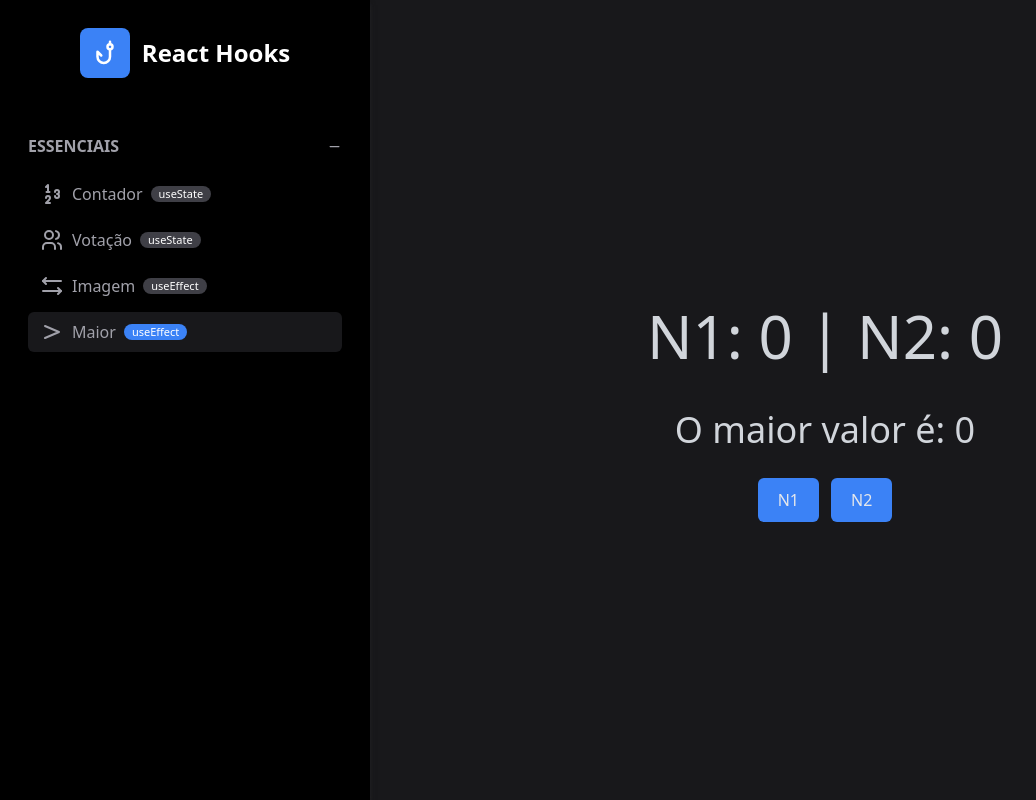
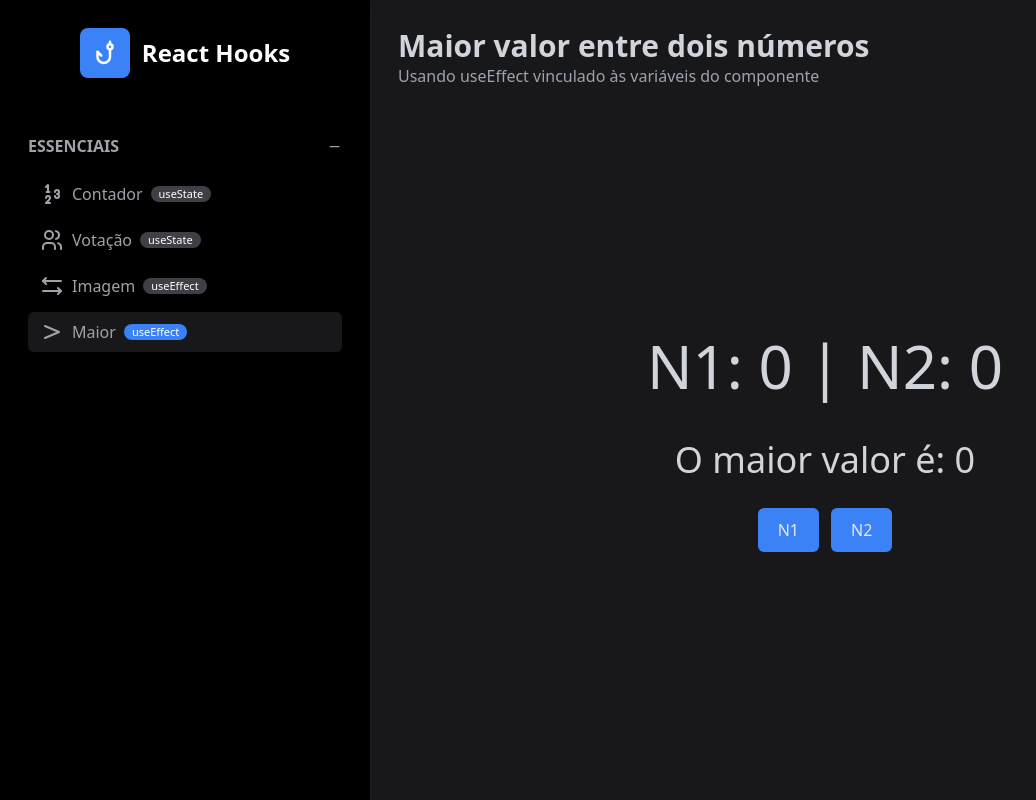
Before and after one commit to felipemrqs/react_hooks, a Next.js app: page /essenciais/maior in a window 1280 px wide. Shown: the whole page, without its empty margins (0-1036 px from the left). Built offline with nearby package versions, Linux system fonts and the light colour scheme.

Commit message:
Adicionando títulos e subtítulos

```diff
--- a/src/pages/essenciais/imagem.tsx
+++ b/src/pages/essenciais/imagem.tsx
@@ -16,7 +16,7 @@ export default function () {
     }, []);
 
     return (
-        <Pagina>
+        <Pagina titulo={"Imagem aleatória"} subtitulo={"Usando useEffect para evitar loop"}>
             {url && <img src={url} alt="Doguinho"/>}
         </Pagina>
     );
--- a/src/pages/essenciais/maior.tsx
+++ b/src/pages/essenciais/maior.tsx
@@ -14,7 +14,7 @@ export default function Maior() {
     }, [n1, n2]);
 
     return (
-        <Pagina>
+        <Pagina titulo={"Maior valor entre dois números"} subtitulo={"Usando useEffect vinculado às variáveis do componente"}>
             <Display texto={`N1: ${n1} | N2: ${n2}`} textoComplementar={`O maior valor é: ${maior}`}/>
             <Flex>
                 <Botao texto="N1" onClick={() => setN1(n1 + 1)}/>
```
